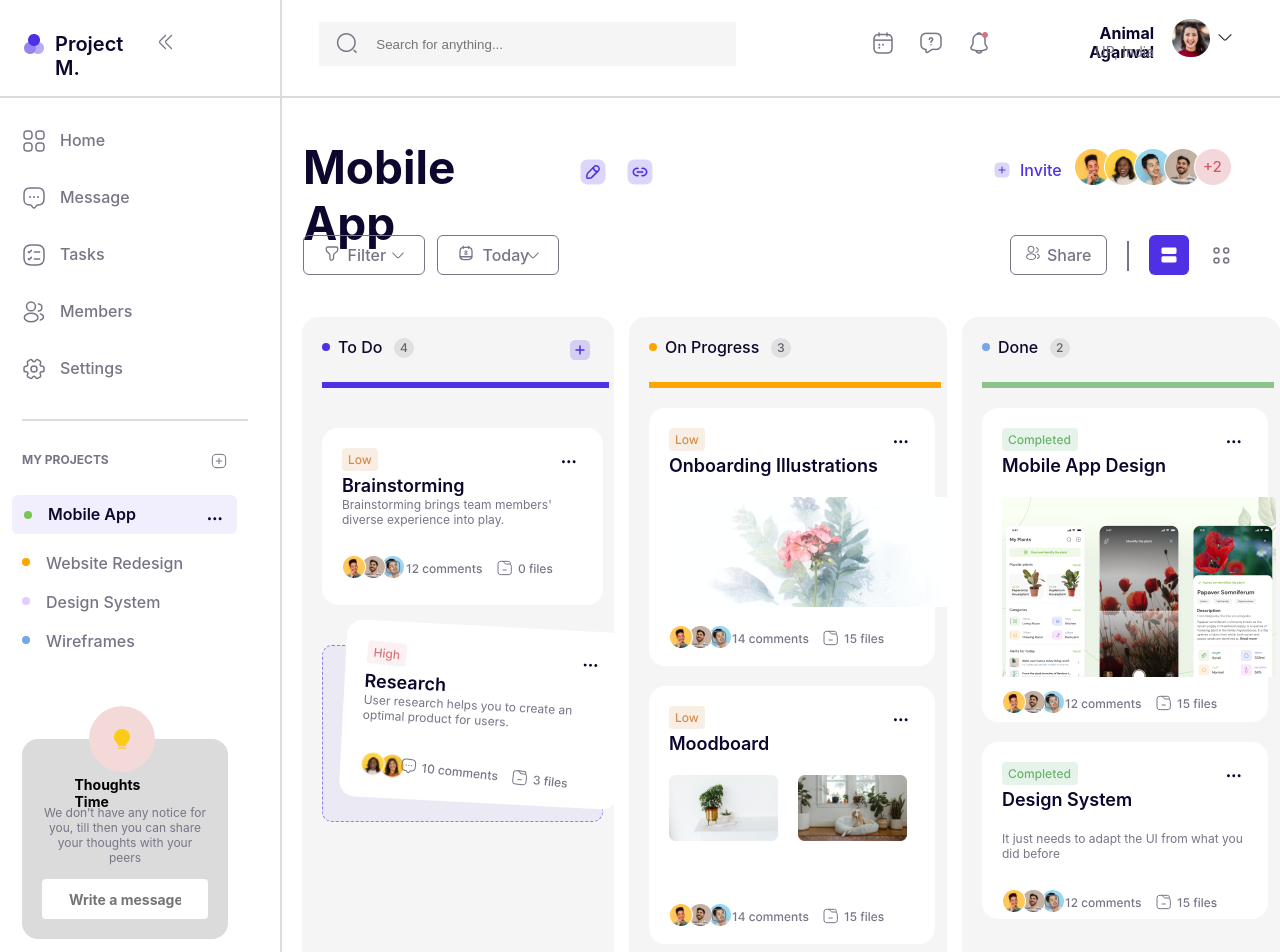
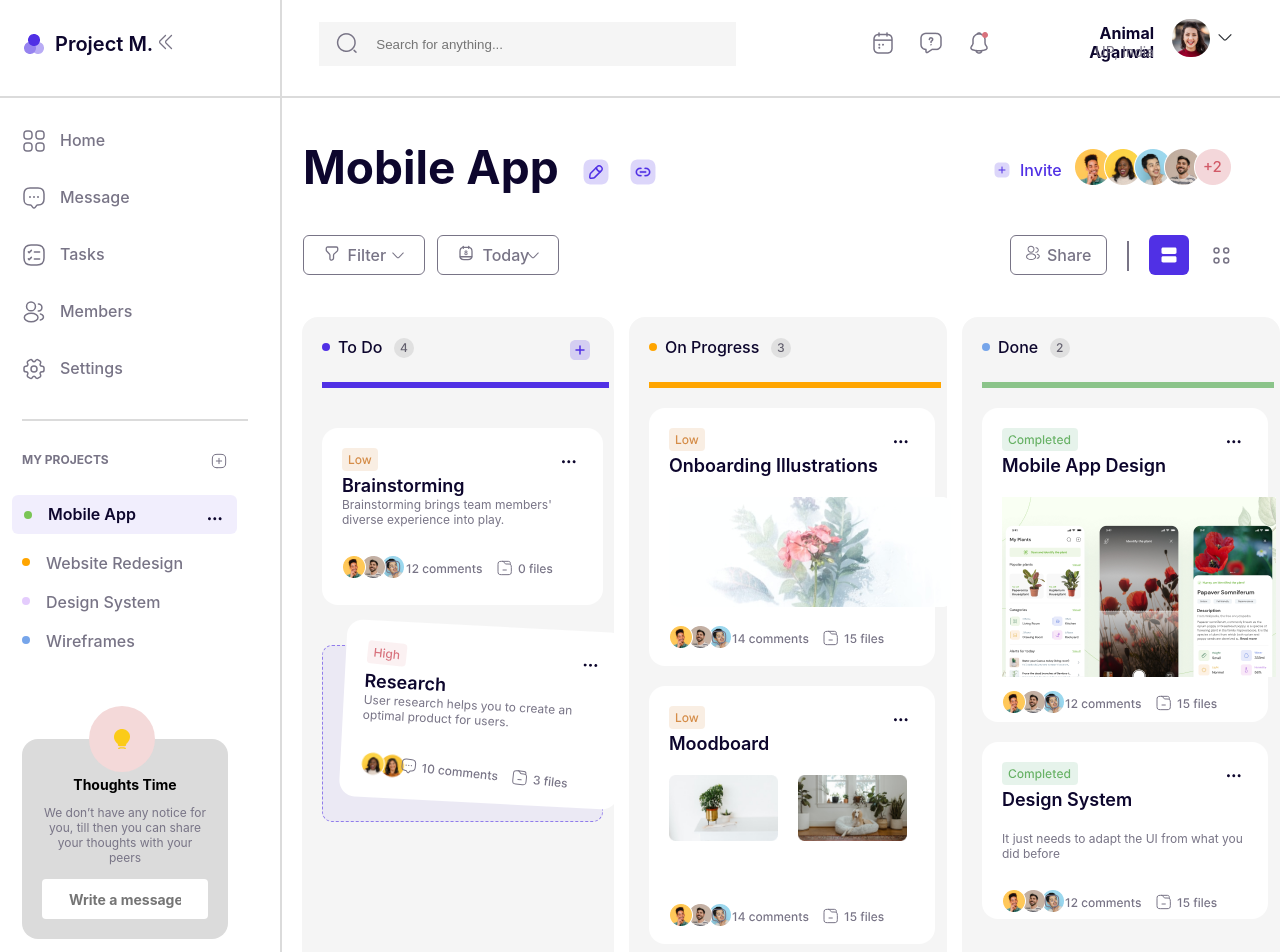
Before and after one commit to ravitripathi02/dashboard, a React (Create React App) app: page / in a window 1280 px wide. Shown: the top 952 px of the page. Built offline with nearby package versions, Linux system fonts and the light colour scheme.

Commit message:
Update App.css

```diff
--- a/src/App.css
+++ b/src/App.css
@@ -26,7 +26,7 @@
   border: 1px solid #dbdbdb;
 }
 .hname {
-  width: 98px;
+/*   width: 98px; */
   height: 24px;
   font-family: "Inter";
   font-style: normal;
@@ -254,7 +254,7 @@
   padding-bottom: 12px;
   display: flex;
 
-  width: 101px;
+/*   width: 101px; */
   height: 17px;
 
   font-family: "Inter";
@@ -306,7 +306,7 @@
   border: 1px solid #dbdbdb;
 } */
 .mobilehead {
-  width: 253px;
+/*   width: 253px; */
   height: 56px;
   margin: 41px 22px 40px 49px;
   font-family: "Inter";
```
